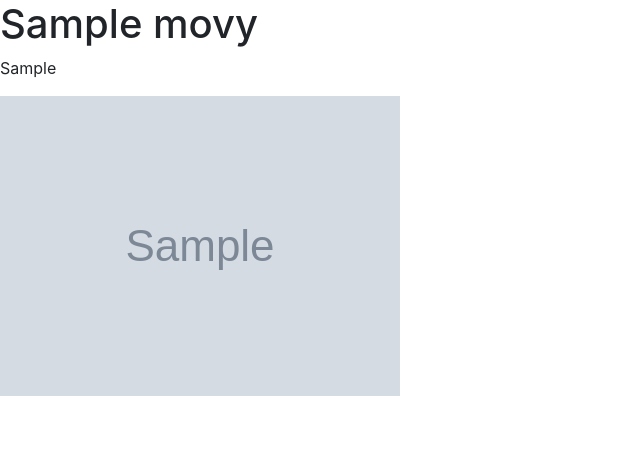
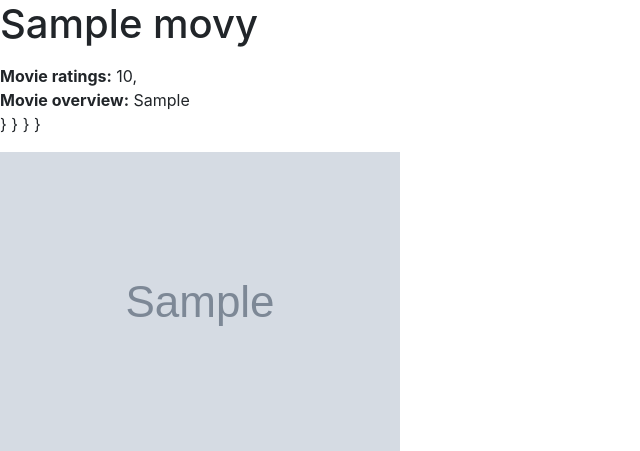
Before and after one commit to corinnejachelski/movie-ratings-app, a Flask app: page /movies/1 in a window 1280 px wide. Shown: the part 56-507 px from the top of the page, without its empty margins (0-640 px from the left). Run offline with Flask 2, Linux system fonts and the light colour scheme; tables that the repository leaves empty hold one stand-in row (values such as "Sample post"); grey boxes marked "Sample" are stand-in pictures; some libraries are stand-ins or nearby versions.

Commit message:
added ratings to movies

```diff
--- a/crud.py
+++ b/crud.py
@@ -72,6 +72,13 @@ def create_rating(user, movie, score):
 
     return rating
 
+def get_average_rating(movie):
+
+    movie_ratings = db.session.query(Rating.score).filter_by(movie=movie).all()
+
+    return movie_ratings
+
+
 
 if __name__ == '__main__':
     from server import app
--- a/server.py
+++ b/server.py
@@ -81,8 +81,9 @@ def show_movie(movie_id):
     """Show detals on a particular movie"""
 
     movie = crud.get_movie_by_id(movie_id)
+    movie_ratings = crud.get_average_rating(movie)
 
-    return render_template('movie_details.html', movie=movie)
+    return render_template('movie_details.html', movie=movie, movie_ratings=movie_ratings)
 
 
 if __name__ == '__main__':
--- a/templates/movie_details.html
+++ b/templates/movie_details.html
@@ -6,7 +6,20 @@
 <h1>{{ movie.title }}</h1>
 
 <p>
-  {{ movie.overview }}
+    <div>
+<b>Movie ratings:</b>
+{% for rating in movie_ratings %}
+    {{rating[0]}},
+{% endfor %}
+
+    </div>
+    <div> <b>Movie overview:</b>
+ {{ movie.overview }}
+</div>
+}
+}
+}
+}
 </p>
 
 <img src="{{ movie.poster_path }}">
```
